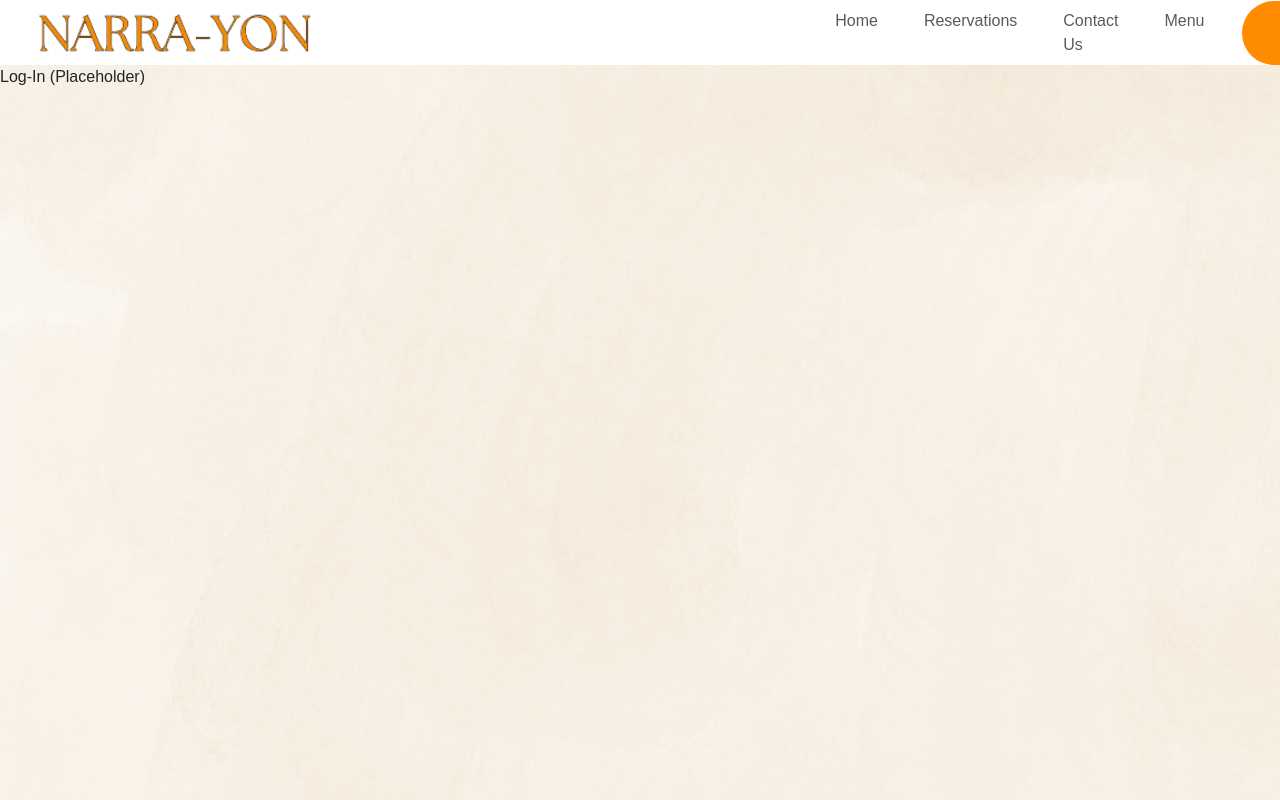
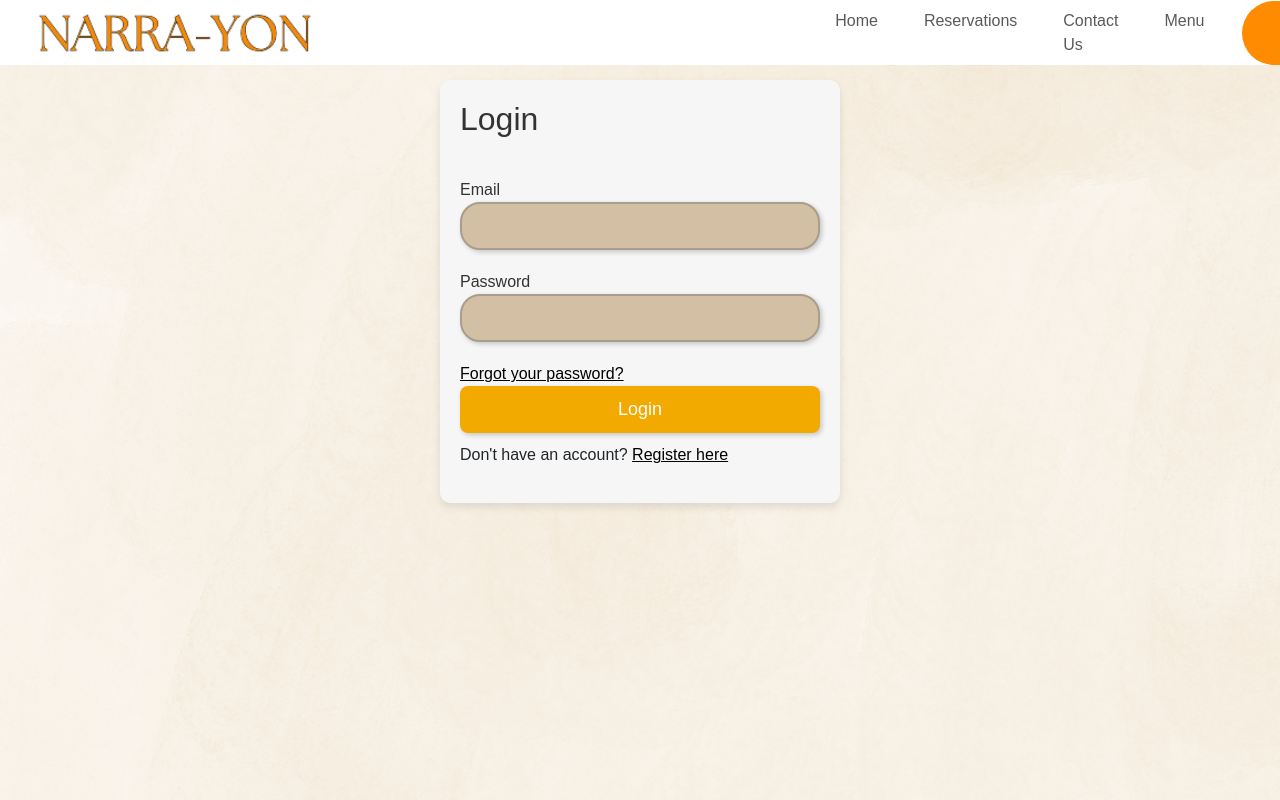
Before and after one commit to JosephEmer05/narra-yon, a React (Create React App) app: page /login in a window 1280 px wide. Shown: the top 800 px of the page. Built offline with nearby package versions, Linux system fonts and the light colour scheme.

Commit message:
Updated everything
Switched to this branch because main branch is not working.

```diff
--- a/package.json
+++ b/package.json
@@ -15,6 +15,7 @@
     "react-router-bootstrap": "^0.26.3",
     "react-router-dom": "^6.26.2",
     "react-scripts": "5.0.1",
+    "styled-components": "^6.1.13",
     "web-vitals": "^2.1.4"
   },
   "scripts": {
--- a/src/App.js
+++ b/src/App.js
@@ -6,7 +6,7 @@ import Home from './components/Home';
 import Contact from './components/Contact';
 import Menu from './components/Menu';
 import Reservations from './components/Reservations';
-//import Login from './components/Login';
+import Login from './components/Login';
 import './styles/App.css';
 import logo from './narralogo.png';
 
@@ -53,7 +53,7 @@ function App() {
         <Route path="/reservations" element={<Reservations />} />
         <Route path="/menu" element={<Menu />} />
         <Route path="/contact" element={<Contact />} />
-        <Route path="/login" element={<div>Log-In (Placeholder)</div>} />
+        <Route path="/login" element={<Login />} />
       </Routes>
     </>
   );
--- a/src/components/Login.js
+++ b/src/components/Login.js
@@ -26,7 +26,7 @@ const InfoText = styled.p`
 `;
 
 const FormInput = styled.input`
-  width: 115%;
+  width: 100%;
   padding: 10px;
   margin-bottom: 20px;
   border: 2px solid #a79e8b;
@@ -77,8 +77,15 @@ const InputRow = styled.div`
   gap:80px;
 `;
 
+const Container = styled.div`
+  display: flex;
+  justify-content: space-between; // This will evenly space the elements
+  align-items: center;
+  margin-bottom: 20px;
+`;
+
 const HalfWidthInput = styled.input`
-  width: 140%;
+  width: 49%; // Set a width that fits within the container
   padding: 10px;
   margin-bottom: 20px;
   border: 2px solid #a79e8b;
@@ -87,6 +94,7 @@ const HalfWidthInput = styled.input`
   box-shadow: 2px 2px 5px rgba(0, 0, 0, 0.2);
   color: #333;
   font-size: 1rem;
+
 
   &:focus {
     border-color: #000;
@@ -152,21 +160,22 @@ function Login() {
           <LoginHeader>Register</LoginHeader>
           <form className="login-form" onSubmit={handleRegisterSubmit}>
             <InputRow>
-              <div>
-                <InfoText>First Name</InfoText>
-                <HalfWidthInput type="text" name="registerFirstname" required />
-              </div>
-              <div>
-                <InfoText>Last Name</InfoText>
-                <HalfWidthInput type="text" name="registerLastname" required />
-              </div>
+            <div>
+      <Container>
+
+        <HalfWidthInput type="firstname" placeholder="First Name" />
+
+        <HalfWidthInput type="lastname" placeholder="Last Name" />
+      </Container>
+
+    </div>
             </InputRow>
-            <InfoText>Email</InfoText>
-            <FormInput type="email" name="registerEmail" required />
-            <InfoText>Password</InfoText>
-            <FormInput type="password" name="registerPassword" required />
-            <InfoText>Confirm Password</InfoText>
-            <FormInput type="password" name="registerConfirmPassword" required />
+
+            <FormInput type="email" name="registerEmail" required placeholder="Email" />
+
+            <FormInput type="password" name="registerPassword" required placeholder="Register Password"/>
+
+            <FormInput type="password" name="registerConfirmPassword" required placeholder="Confirm Password" />
             <SubmitButton type="submit">Register</SubmitButton>
             <ToggleText>
               Already have an account?{' '}
--- a/src/components/Menu.js
+++ b/src/components/Menu.js
@@ -2,10 +2,10 @@ import React from 'react';
 
 function Menu() {
   const foodItems = [
-    { name: 'Margherita Pizza', description: 'Classic pizza with tomato, mozzarella, and basil.', price: '$12.99' },
-    { name: 'Caesar Salad', description: 'Crispy romaine, parmesan, croutons, and Caesar dressing.', price: '$8.99' },
-    { name: 'Grilled Chicken Sandwich', description: 'Grilled chicken breast with lettuce, tomato, and mayo.', price: '$10.99' },
-    { name: 'Spaghetti Carbonara', description: 'Traditional pasta with pancetta, eggs, and parmesan.', price: '$14.99' },
+    { name: 'Adobo Pizza', description: 'Classic pizza infused with adobo chicken and sauce.', price: '₱249.99' },
+    { name: 'Rizal Salad', description: 'Crispy kangkong, parmesan, croutons, and Bonifacio dressing.', price: '₱149.99' },
+    { name: 'Crispy Mang Inasal', description: 'Grilled chicken breast in Mang Inasal style with lettuce, tomato, and mayo.', price: '₱199.99' },
+    { name: 'Filipino Spaghetti', description: 'Traditional Filipino pasta with hotdog, sweet tomato sauce, and marshmallow.', price: '₱169.99' },
   ];
 
   return (
--- /dev/null
+++ b/src/styles/Login.css
@@ -0,0 +1,69 @@
+.login-container {
+    background-color: #f5f5f5; /* Light beige background */
+    padding: 20px;
+    border-radius: 8px;
+    box-shadow: 0 4px 8px rgba(0, 0, 0, 0.1);
+    width: 100%;
+    max-width: 450px;
+    margin: 50px auto;
+}
+
+.login-header {
+    text-align: center;
+    color: #333; /* Dark gray text color */
+    margin-bottom: 20px;
+    font-size: 1.5em;
+    font-weight: bold;
+}
+
+.login-form {
+    display: flex;
+    flex-direction: column;
+
+}
+
+.login-form input {
+    padding: 10px;
+    margin-bottom: 15px;
+    border: 2px solid #000000; /* Light gray border */
+    border-radius: 4px;
+    font-size: 14px;
+    height: 40px;
+    background-color: #bcb2a3; /* Light gray background */
+    width: 100%; /* Full-width input fields */
+    box-sizing: border-box; /* Include padding and border in width calculation */
+}
+
+.login-form button {
+    padding: 10px;
+    background-color: #ff9900; /* Orange button background */
+    color: white;
+    border: none;
+    border-radius: 4px;
+    font-size: 16px;
+    cursor: pointer;
+    width: 100%; /* Full-width buttons */
+    height: 40px; /* Increased button height */
+    font-weight: bold; /* Bold button text */
+}
+
+.login-form button:hover {
+    background-color: #ff8000; /* Darker orange on hover */
+}
+
+.login-toggle-text {
+    text-align: center;
+    color: #666; /* Dark gray text color */
+    font-size: 0.9em;
+    margin-top: 10px;
+}
+
+.login-toggle-link {
+    color: #ff9900; /* Orange link color */
+    cursor: pointer;
+    text-decoration: underline;
+}
+
+.login-toggle-link:hover {
+    text-decoration : none;
+}
```
Also changed, not shown: 1 other file (tests, documents, lock files or other folders).
